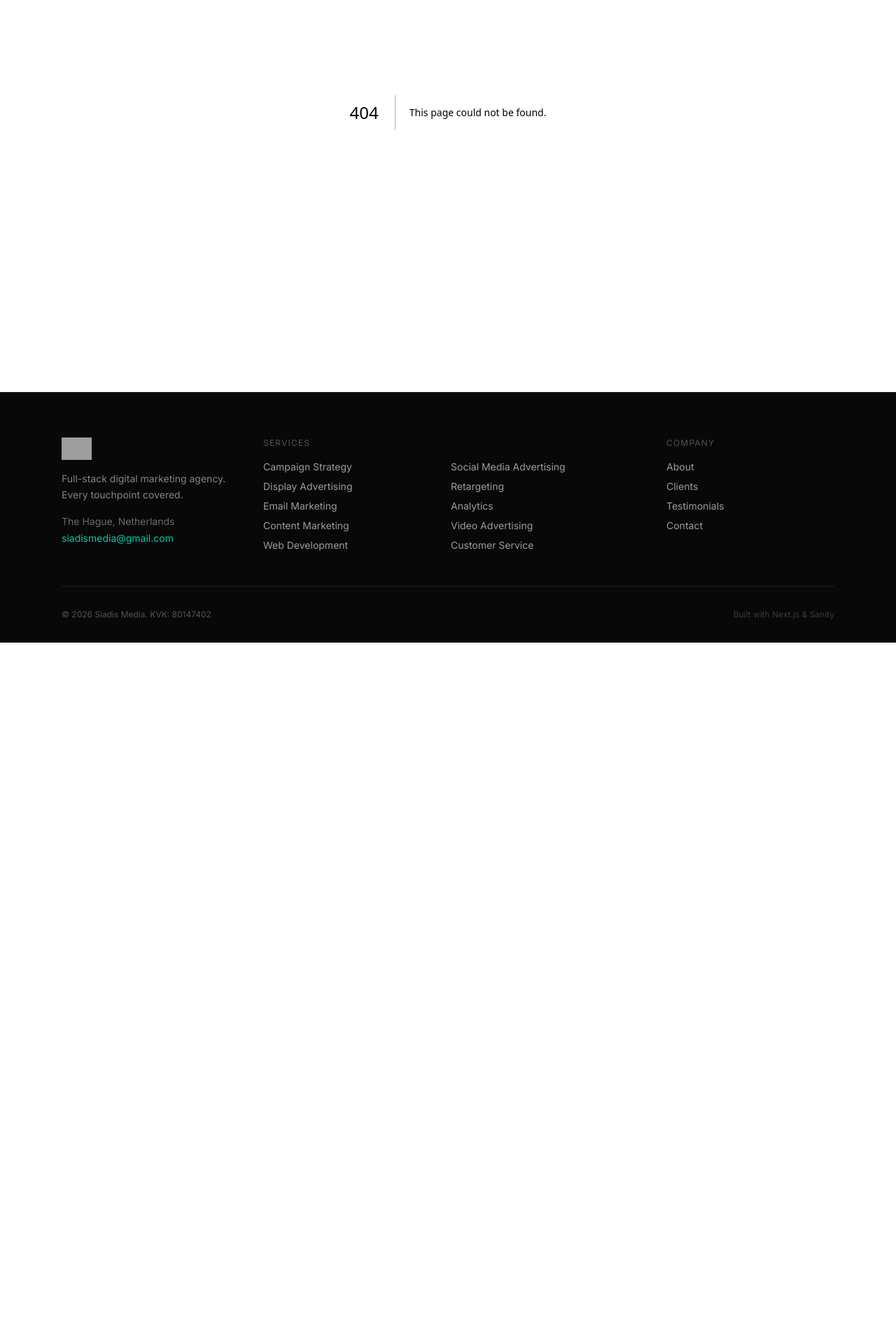
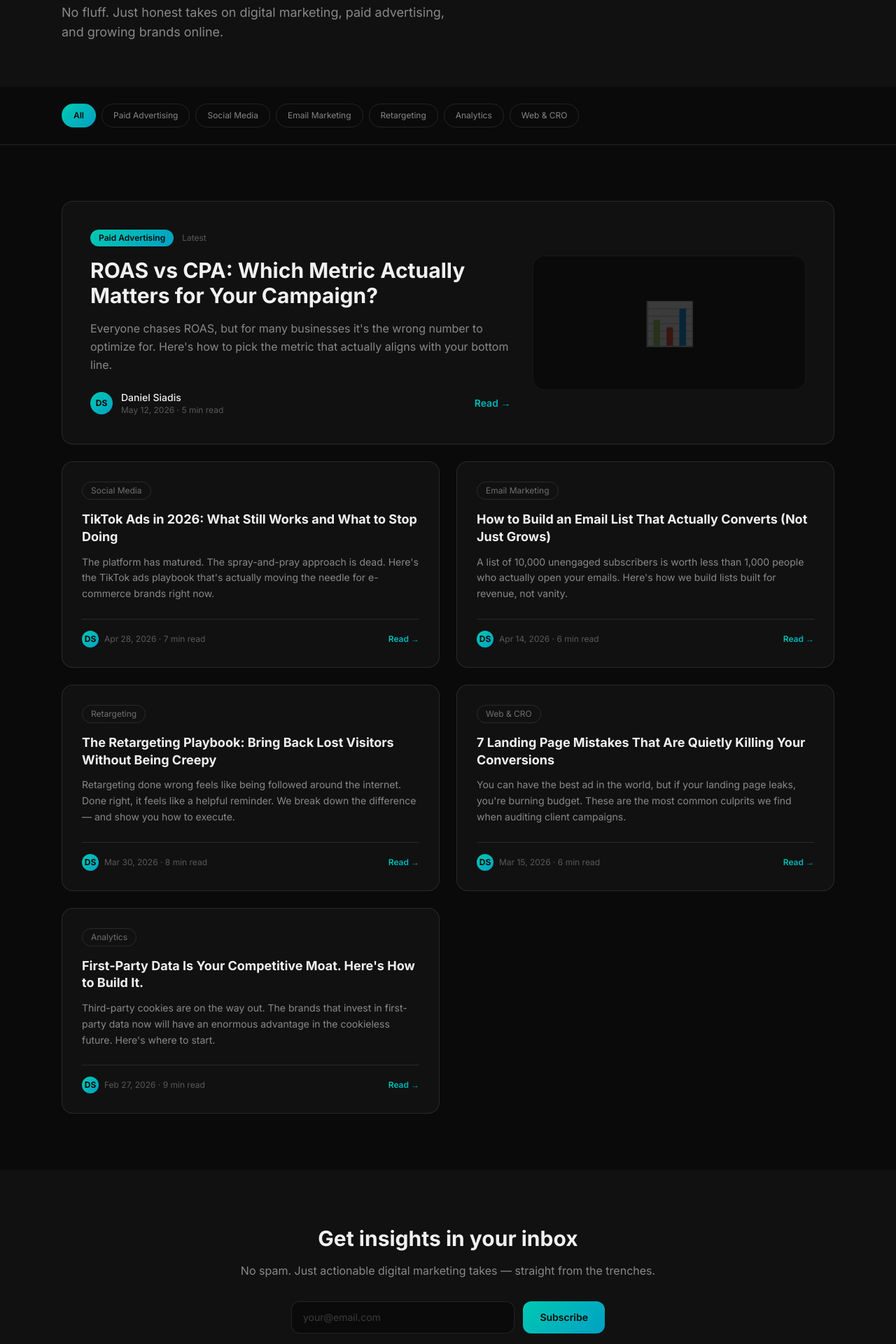
Before and after one commit to grietjebie/siadis-media, a Next.js app: page /blog in a window 1280 px wide. Before the commit this address had no page. Shown: the part 240-2160 px from the top of the page at 70% size. Before the commit the page ends 1158 px from the top, so only its background shows below. Built offline with nearby package versions, Linux system fonts and the light colour scheme; grey boxes are pictures that could not be loaded.

Commit message:
Add blog page and blog link to navbar and footer
Co-Authored-By: Claude Sonnet 4.6 <noreply@anthropic.com>

```diff
--- /dev/null
+++ b/app/blog/page.tsx
@@ -0,0 +1,173 @@
+import Link from 'next/link'
+
+const posts = [
+  {
+    slug: 'roas-vs-cpa-which-metric-matters',
+    category: 'Paid Advertising',
+    title: 'ROAS vs CPA: Which Metric Actually Matters for Your Campaign?',
+    excerpt: "Everyone chases ROAS, but for many businesses it's the wrong number to optimize for. Here's how to pick the metric that actually aligns with your bottom line.",
+    date: 'May 12, 2026',
+    readTime: '5 min read',
+  },
+  {
+    slug: 'tiktok-ads-strategy-2026',
+    category: 'Social Media',
+    title: 'TikTok Ads in 2026: What Still Works and What to Stop Doing',
+    excerpt: "The platform has matured. The spray-and-pray approach is dead. Here's the TikTok ads playbook that's actually moving the needle for e-commerce brands right now.",
+    date: 'Apr 28, 2026',
+    readTime: '7 min read',
+  },
+  {
+    slug: 'email-list-that-actually-converts',
+    category: 'Email Marketing',
+    title: 'How to Build an Email List That Actually Converts (Not Just Grows)',
+    excerpt: "A list of 10,000 unengaged subscribers is worth less than 1,000 people who actually open your emails. Here's how we build lists built for revenue, not vanity.",
+    date: 'Apr 14, 2026',
+    readTime: '6 min read',
+  },
+  {
+    slug: 'retargeting-campaigns-that-convert',
+    category: 'Retargeting',
+    title: 'The Retargeting Playbook: Bring Back Lost Visitors Without Being Creepy',
+    excerpt: "Retargeting done wrong feels like being followed around the internet. Done right, it feels like a helpful reminder. We break down the difference — and show you how to execute.",
+    date: 'Mar 30, 2026',
+    readTime: '8 min read',
+  },
+  {
+    slug: 'landing-page-mistakes-killing-conversions',
+    category: 'Web & CRO',
+    title: '7 Landing Page Mistakes That Are Quietly Killing Your Conversions',
+    excerpt: "You can have the best ad in the world, but if your landing page leaks, you're burning budget. These are the most common culprits we find when auditing client campaigns.",
+    date: 'Mar 15, 2026',
+    readTime: '6 min read',
+  },
+  {
+    slug: 'first-party-data-cookieless-future',
+    category: 'Analytics',
+    title: 'First-Party Data Is Your Competitive Moat. Here\'s How to Build It.',
+    excerpt: "Third-party cookies are on the way out. The brands that invest in first-party data now will have an enormous advantage in the cookieless future. Here's where to start.",
+    date: 'Feb 27, 2026',
+    readTime: '9 min read',
+  },
+]
+
+const categories = ['All', 'Paid Advertising', 'Social Media', 'Email Marketing', 'Retargeting', 'Analytics', 'Web & CRO']
+
+export default function BlogPage() {
+  return (
+    <>
+      {/* Header */}
+      <section className="pt-32 pb-16 bg-[#111]">
+        <div className="max-w-6xl mx-auto px-6">
+          <p className="text-xs tracking-widest uppercase text-white/40 mb-4">Insights</p>
+          <h1 className="text-5xl md:text-6xl font-bold mb-6">
+            The <span className="teal-text">Blog</span>
+          </h1>
+          <p className="text-white/50 text-lg max-w-xl">
+            No fluff. Just honest takes on digital marketing, paid advertising, and growing brands online.
+          </p>
+        </div>
+      </section>
+
+      {/* Categories */}
+      <section className="py-6 border-b border-white/10">
+        <div className="max-w-6xl mx-auto px-6">
+          <div className="flex flex-wrap gap-2">
+            {categories.map((c, i) => (
+              <span
+                key={c}
+                className={`text-xs px-4 py-2 rounded-full border transition cursor-pointer ${
+                  i === 0
+                    ? 'teal-gradient text-[#0a0a0a] font-semibold border-transparent'
+                    : 'border-white/10 text-white/50 hover:border-white/30 hover:text-white'
+                }`}
+              >
+                {c}
+              </span>
+            ))}
+          </div>
+        </div>
+      </section>
+
+      {/* Posts grid */}
+      <section className="py-20">
+        <div className="max-w-6xl mx-auto px-6">
+          {/* Featured post */}
+          <div className="bg-[#111] border border-white/10 rounded-2xl p-8 md:p-10 hover:border-white/20 transition mb-6 group">
+            <div className="grid md:grid-cols-5 gap-8 items-center">
+              <div className="md:col-span-3">
+                <div className="flex items-center gap-3 mb-4">
+                  <span className="text-xs px-3 py-1 rounded-full teal-gradient text-[#0a0a0a] font-semibold">
+                    {posts[0].category}
+                  </span>
+                  <span className="text-white/30 text-xs">Latest</span>
+                </div>
+                <h2 className="text-2xl md:text-3xl font-bold mb-4 group-hover:text-white/90 transition">
+                  {posts[0].title}
+                </h2>
+                <p className="text-white/50 leading-relaxed mb-6">{posts[0].excerpt}</p>
+                <div className="flex items-center gap-6">
+                  <div className="flex items-center gap-3">
+                    <div className="w-8 h-8 rounded-full teal-gradient flex items-center justify-center text-[#0a0a0a] font-bold text-xs">DS</div>
+                    <div>
+                      <p className="text-sm font-medium">Daniel Siadis</p>
+                      <p className="text-white/30 text-xs">{posts[0].date} · {posts[0].readTime}</p>
+                    </div>
+                  </div>
+                  <span className="teal-text text-sm font-semibold ml-auto">Read →</span>
+                </div>
+              </div>
+              <div className="md:col-span-2 hidden md:flex items-center justify-center">
+                <div className="w-full h-48 rounded-2xl bg-[#0a0a0a] border border-white/5 flex items-center justify-center">
+                  <span className="text-6xl opacity-20">📊</span>
+                </div>
+              </div>
+            </div>
+          </div>
+
+          {/* Rest of posts */}
+          <div className="grid md:grid-cols-2 gap-6">
+            {posts.slice(1).map((post, i) => (
+              <div key={i} className="bg-[#111] border border-white/10 rounded-2xl p-7 hover:border-white/20 transition group flex flex-col">
+                <span className="text-xs px-3 py-1 rounded-full border border-white/10 text-white/40 self-start mb-4">
+                  {post.category}
+                </span>
+                <h3 className="text-lg font-bold mb-3 group-hover:text-white/90 transition leading-snug">
+                  {post.title}
+                </h3>
+                <p className="text-white/50 text-sm leading-relaxed mb-6 flex-1">{post.excerpt}</p>
+                <div className="flex items-center justify-between pt-4 border-t border-white/10">
+                  <div className="flex items-center gap-2">
+                    <div className="w-6 h-6 rounded-full teal-gradient flex items-center justify-center text-[#0a0a0a] font-bold text-xs">DS</div>
+                    <p className="text-white/30 text-xs">{post.date} · {post.readTime}</p>
+                  </div>
+                  <span className="teal-text text-xs font-semibold">Read →</span>
+                </div>
+              </div>
+            ))}
+          </div>
+        </div>
+      </section>
+
+      {/* Newsletter CTA */}
+      <section className="py-20 bg-[#111]">
+        <div className="max-w-3xl mx-auto px-6 text-center">
+          <h2 className="text-3xl font-bold mb-4">
+            Get insights in your inbox
+          </h2>
+          <p className="text-white/50 mb-8">No spam. Just actionable digital marketing takes — straight from the trenches.</p>
+          <div className="flex flex-col sm:flex-row gap-3 max-w-md mx-auto">
+            <input
+              type="email"
+              placeholder="your@email.com"
+              className="flex-1 bg-[#0a0a0a] border border-white/10 rounded-xl px-4 py-3 text-sm text-white placeholder-white/20 focus:outline-none focus:border-white/30 transition"
+            />
+            <button className="px-6 py-3 rounded-xl teal-gradient text-[#0a0a0a] font-semibold text-sm hover:opacity-90 transition whitespace-nowrap">
+              Subscribe
+            </button>
+          </div>
+        </div>
+      </section>
+    </>
+  )
+}
--- a/app/components/Footer.tsx
+++ b/app/components/Footer.tsx
@@ -44,6 +44,7 @@ export default function Footer() {
                 { href: '/about', label: 'About' },
                 { href: '/clients', label: 'Clients' },
                 { href: '/testimonials', label: 'Testimonials' },
+                { href: '/blog', label: 'Blog' },
                 { href: '/contact', label: 'Contact' },
               ].map(l => (
                 <Link key={l.href} href={l.href} className="text-white/60 text-sm hover:text-white transition">
--- a/app/components/Navbar.tsx
+++ b/app/components/Navbar.tsx
@@ -9,6 +9,7 @@ const links = [
   { href: '/about', label: 'About' },
   { href: '/clients', label: 'Clients' },
   { href: '/testimonials', label: 'Testimonials' },
+  { href: '/blog', label: 'Blog' },
   { href: '/contact', label: 'Contact' },
 ]
 
```
